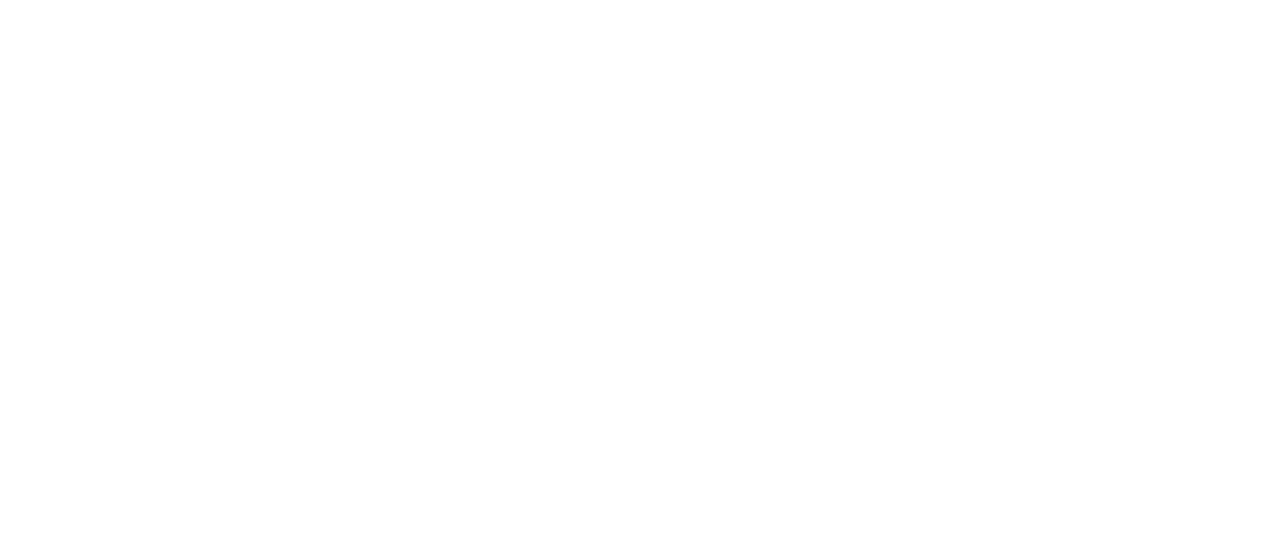
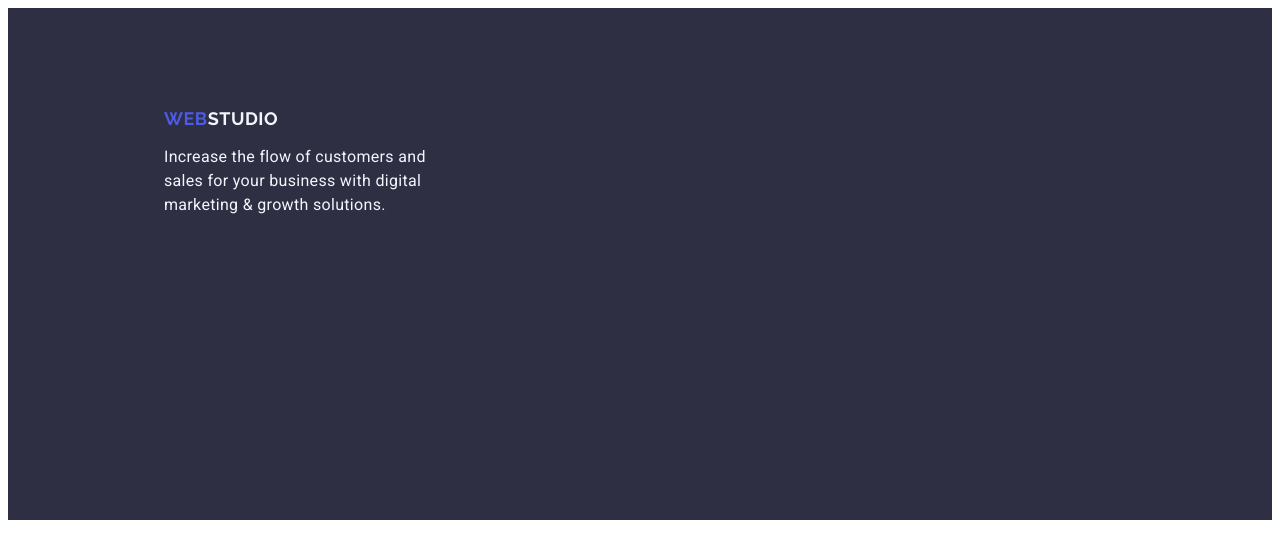
Before and after one commit to NazariiYovenko/web-studio-teamwork, a plain HTML site: page index.html in a window 1280 px wide. Drawn offline with Linux system fonts and the light colour scheme.

Commit message:
Footer
Add fotter with styles

```diff
--- a/index.html
+++ b/index.html
@@ -3,6 +3,17 @@
   <head>
     <meta charset="UTF-8" />
     <meta name="viewport" content="width=device-width, initial-scale=1.0" />
+    <link
+      rel="stylesheet"
+      href="./main.css
+  "
+    />
+    <link rel="preconnect" href="https://fonts.googleapis.com" />
+    <link rel="preconnect" href="https://fonts.gstatic.com" crossorigin />
+    <link
+      href="https://fonts.googleapis.com/css2?family=Raleway:wght@700&family=Roboto:wght@400;500;700;900&display=swap"
+      rel="stylesheet"
+    />
     <title>Web Studio</title>
   </head>
   <body>
@@ -11,5 +22,12 @@
     <!-- section 2 -->
     <!-- section 3 -->
     <!-- foter -->
+    <footer class="footer">
+      <p class="logo">WEB<span class="logo_accent">STUDIO</span></p>
+      <p class="footer_about">
+        Increase the flow of customers and sales for your business with digital
+        marketing & growth solutions.
+      </p>
+    </footer>
   </body>
 </html>
--- a/main.css
+++ b/main.css
@@ -0,0 +1,34 @@
+.footer {
+  background: #2e2f42;
+  height: 312px;
+  padding: 100px 156px;
+}
+
+.logo {
+  font-family: Raleway;
+  font-size: 18px;
+  font-weight: 800;
+  line-height: 21px;
+  letter-spacing: 0.03em;
+  text-align: left;
+  color: #4d5ae5;
+  margin: 0px;
+  margin-bottom: 16px;
+}
+.logo_accent {
+  color: #f4f4fd;
+}
+.footer_about {
+  font-family: Roboto;
+  font-size: 16px;
+  font-weight: 400;
+  line-height: 24px;
+  letter-spacing: 0.02em;
+  text-align: left;
+  color: #f4f4fd;
+
+  width: 264px;
+  height: 72px;
+
+  margin: 0;
+}
```
